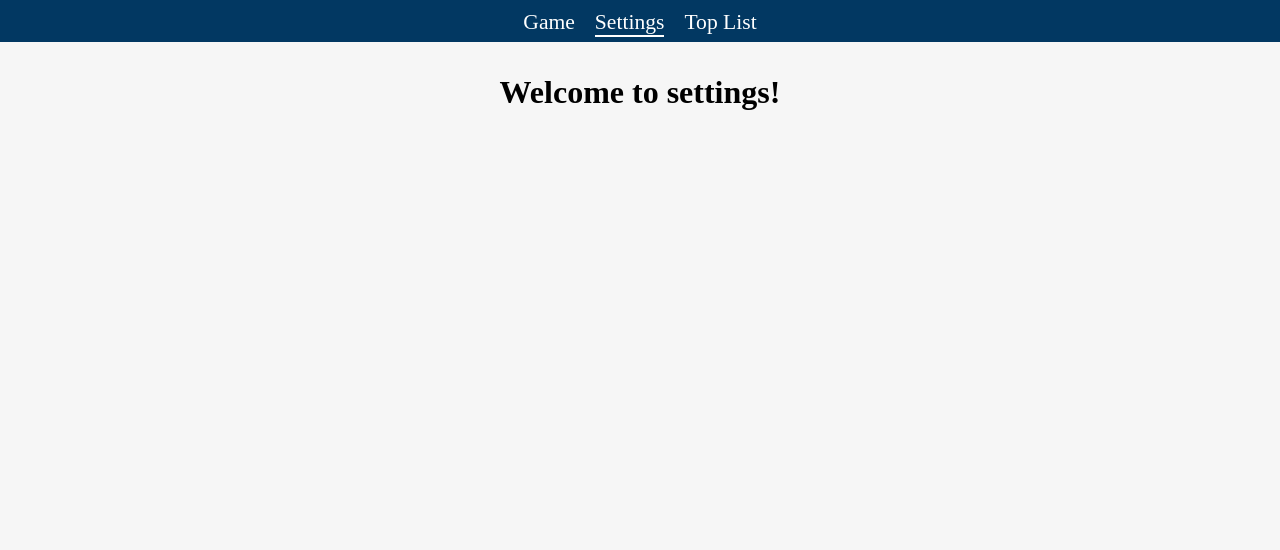
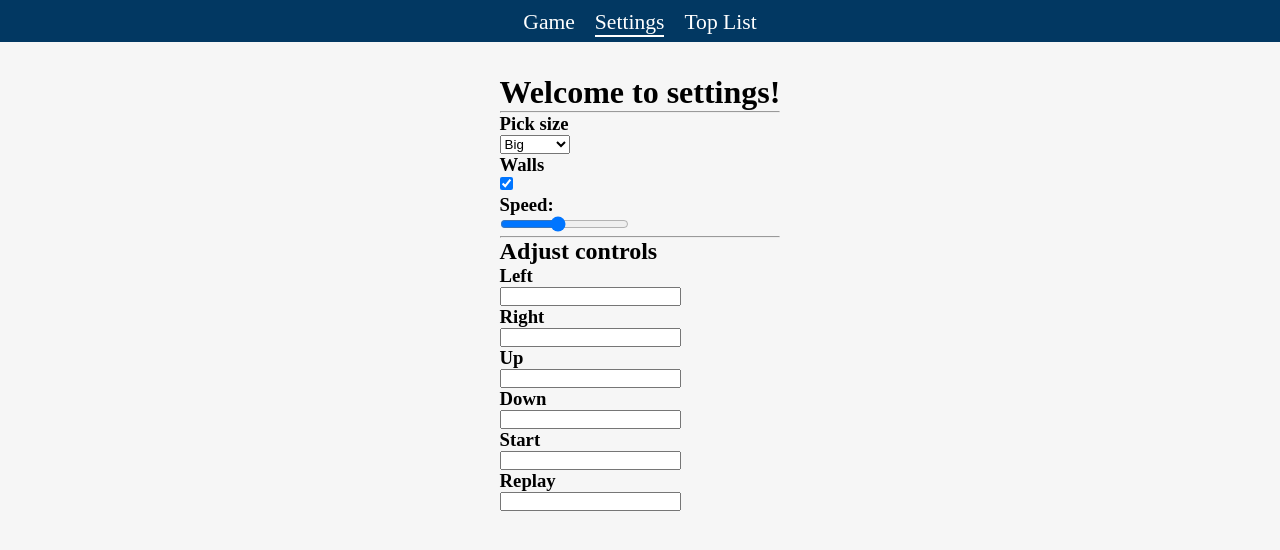
Before and after one commit to deskosekulovic/Snake, a React app: page /settings in a window 1280 px wide. Shown: the top 550 px of the page. Built offline with nearby package versions, Linux system fonts and the light colour scheme.

Commit message:
elements added to settings, no style

```diff
--- a/src/components/Settings.js
+++ b/src/components/Settings.js
@@ -5,6 +5,53 @@ class Settings extends Component {
     return (
       <div>
         <h1>Welcome to settings!</h1>
+        <hr />
+        <form>
+          <label>
+            <h3>Pick size</h3>
+
+            <select value="" name="size">
+              <option value="40">Big</option>
+              <option value="30">Medium</option>
+              <option value="20">Small</option>
+            </select>
+          </label>
+
+          <h3>Walls</h3>
+          <input type="checkbox" name="walls" checked="false" />
+
+          <h3>Speed: </h3>
+          <input type="range" min="10" max="100" step="10" name="speed" />
+        </form>
+        <hr />
+        <form>
+          <h2>Adjust controls</h2>
+
+          <label className="container">
+            <h3>Left</h3>
+            <input type="text" name="left" value="" />
+          </label>
+          <label className="container">
+            <h3>Right</h3>
+            <input type="text" name="right" value="" />
+          </label>
+          <label className="container">
+            <h3>Up</h3>
+            <input type="text" name="up" value="" />
+          </label>
+          <label className="container">
+            <h3>Down</h3>
+            <input type="text" name="down" value="" />
+          </label>
+          <label className="container">
+            <h3>Start</h3>
+            <input type="text" name="start" value="" />
+          </label>
+          <label className="container">
+            <h3>Replay</h3>
+            <input type="text" name="replay" value="" />
+          </label>
+        </form>
       </div>
     );
   }
```
